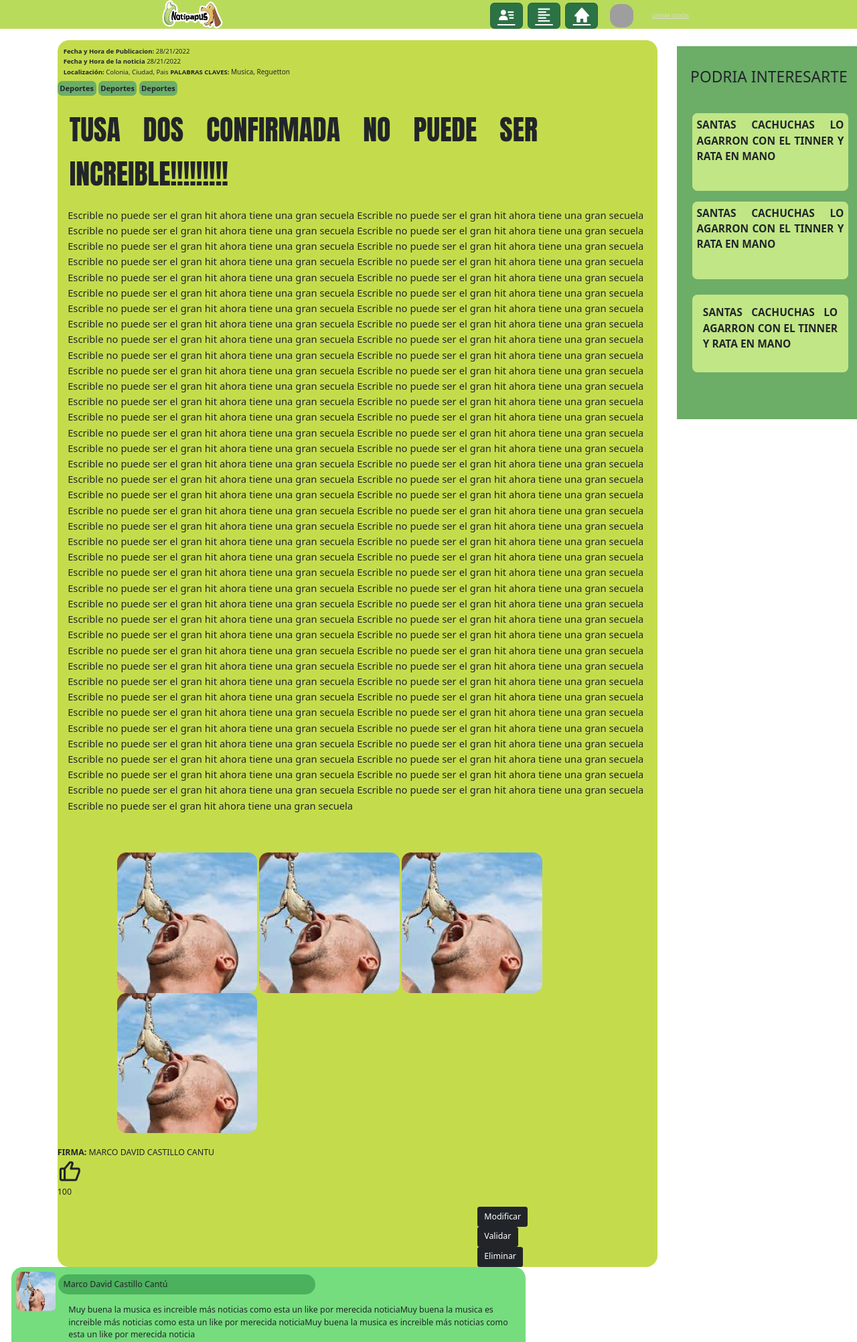
After one commit to Comicnist099/Vistas-Webs, a PHP site: page /NoticiasEntrar_revision.php in a window 1280 px wide. The commit adds this page. Shown: the top 2004 px of the page at 67% size. Run offline with PHP 8.4, Linux system fonts and the light colour scheme; the visitor is signed in with stand-in values (Sample User, id 1); some libraries are stand-ins or nearby versions; grey boxes are pictures that could not be loaded.

Commit message:
News Reviciones vistas

```diff
--- /dev/null
+++ b/Dashboard/NoticiasEntrar_revision.php
@@ -0,0 +1,124 @@
+<!DOCTYPE html>
+<html lang="en">
+<title>Insert title here</title>
+
+<link rel="stylesheet" href="css/NoticiasEntrar.css">
+<?php include('./Templates/Nav_bar.php') ?>
+<body>
+<section class="Reciente">
+    <h3>PODRIA INTERESARTE</h3><br><br><br>
+    <div class=ConjuntoNoticias>
+      <span Class="Noticia1">SANTAS CACHUCHAS LO AGARRON CON EL TINNER Y RATA EN MANO</span>
+      <span Class="Noticia2">SANTAS CACHUCHAS LO AGARRON CON EL TINNER Y RATA EN MANO</span>
+      <span Class="Noticia3">SANTAS CACHUCHAS LO AGARRON CON EL TINNER Y RATA EN MANO</span>
+    </div>
+
+  </section>
+<section class="Publicaciones2">
+
+<div class="Casilla">
+<div class=CasillaFecha>
+
+  <a style="font-weight:900">Fecha y Hora de Publicacion: </a><a>28/21/2022</a> <br>
+  <a style="font-weight:900">Fecha y Hora de la noticia </a><a>28/21/2022</a> <br>
+  <a style="font-weight:900">Localización: </a><a>Colonia, </a><a>Ciudad, </a><a>Pais </a>
+  <a style="font-weight:900">PALABRAS CLAVES: </a>Musica, Reguetton<a>
+</div>
+<div class="large-4">
+          <span>Deportes</span>
+          <span>Deportes</span>
+          <span>Deportes</span>
+        </div>
+<div class="CasillaTitulo">
+<span style=" font-weight:900"> TUSA DOS CONFIRMADA NO PUEDE SER INCREIBLE!!!!!!!!!</span><br>
+
+</div>
+<div  class="large-3" style="font-weight:400" >
+  <a>Escrible no puede ser el gran hit ahora tiene una gran secuela Escrible no puede ser el gran hit ahora tiene una gran secuela Escrible no puede ser el gran hit ahora tiene una gran secuela Escrible no puede ser el gran hit ahora tiene una gran secuela Escrible no puede ser el gran hit ahora tiene una gran secuela Escrible no puede ser el gran hit ahora tiene una gran secuela Escrible no puede ser el gran hit ahora tiene una gran secuela</a>
+  <a>Escrible no puede ser el gran hit ahora tiene una gran secuela Escrible no puede ser el gran hit ahora tiene una gran secuela Escrible no puede ser el gran hit ahora tiene una gran secuela Escrible no puede ser el gran hit ahora tiene una gran secuela Escrible no puede ser el gran hit ahora tiene una gran secuela Escrible no puede ser el gran hit ahora tiene una gran secuela Escrible no puede ser el gran hit ahora tiene una gran secuela</a>
+  <a>Escrible no puede ser el gran hit ahora tiene una gran secuela Escrible no puede ser el gran hit ahora tiene una gran secuela Escrible no puede ser el gran hit ahora tiene una gran secuela Escrible no puede ser el gran hit ahora tiene una gran secuela Escrible no puede ser el gran hit ahora tiene una gran secuela Escrible no puede ser el gran hit ahora tiene una gran secuela Escrible no puede ser el gran hit ahora tiene una gran secuela</a>
+  <a>Escrible no puede ser el gran hit ahora tiene una gran secuela Escrible no puede ser el gran hit ahora tiene una gran secuela Escrible no puede ser el gran hit ahora tiene una gran secuela Escrible no puede ser el gran hit ahora tiene una gran secuela Escrible no puede ser el gran hit ahora tiene una gran secuela Escrible no puede ser el gran hit ahora tiene una gran secuela Escrible no puede ser el gran hit ahora tiene una gran secuela</a>
+  <a>Escrible no puede ser el gran hit ahora tiene una gran secuela Escrible no puede ser el gran hit ahora tiene una gran secuela Escrible no puede ser el gran hit ahora tiene una gran secuela Escrible no puede ser el gran hit ahora tiene una gran secuela Escrible no puede ser el gran hit ahora tiene una gran secuela Escrible no puede ser el gran hit ahora tiene una gran secuela Escrible no puede ser el gran hit ahora tiene una gran secuela</a>
+  <a>Escrible no puede ser el gran hit ahora tiene una gran secuela Escrible no puede ser el gran hit ahora tiene una gran secuela Escrible no puede ser el gran hit ahora tiene una gran secuela Escrible no puede ser el gran hit ahora tiene una gran secuela Escrible no puede ser el gran hit ahora tiene una gran secuela Escrible no puede ser el gran hit ahora tiene una gran secuela Escrible no puede ser el gran hit ahora tiene una gran secuela</a>
+  <a>Escrible no puede ser el gran hit ahora tiene una gran secuela Escrible no puede ser el gran hit ahora tiene una gran secuela Escrible no puede ser el gran hit ahora tiene una gran secuela Escrible no puede ser el gran hit ahora tiene una gran secuela Escrible no puede ser el gran hit ahora tiene una gran secuela Escrible no puede ser el gran hit ahora tiene una gran secuela Escrible no puede ser el gran hit ahora tiene una gran secuela</a>
+  <a>Escrible no puede ser el gran hit ahora tiene una gran secuela Escrible no puede ser el gran hit ahora tiene una gran secuela Escrible no puede ser el gran hit ahora tiene una gran secuela Escrible no puede ser el gran hit ahora tiene una gran secuela Escrible no puede ser el gran hit ahora tiene una gran secuela Escrible no puede ser el gran hit ahora tiene una gran secuela Escrible no puede ser el gran hit ahora tiene una gran secuela</a>
+  <a>Escrible no puede ser el gran hit ahora tiene una gran secuela Escrible no puede ser el gran hit ahora tiene una gran secuela Escrible no puede ser el gran hit ahora tiene una gran secuela Escrible no puede ser el gran hit ahora tiene una gran secuela Escrible no puede ser el gran hit ahora tiene una gran secuela Escrible no puede ser el gran hit ahora tiene una gran secuela Escrible no puede ser el gran hit ahora tiene una gran secuela</a>
+  <a>Escrible no puede ser el gran hit ahora tiene una gran secuela Escrible no puede ser el gran hit ahora tiene una gran secuela Escrible no puede ser el gran hit ahora tiene una gran secuela Escrible no puede ser el gran hit ahora tiene una gran secuela Escrible no puede ser el gran hit ahora tiene una gran secuela Escrible no puede ser el gran hit ahora tiene una gran secuela Escrible no puede ser el gran hit ahora tiene una gran secuela</a>
+  <a>Escrible no puede ser el gran hit ahora tiene una gran secuela Escrible no puede ser el gran hit ahora tiene una gran secuela Escrible no puede ser el gran hit ahora tiene una gran secuela Escrible no puede ser el gran hit ahora tiene una gran secuela Escrible no puede ser el gran hit ahora tiene una gran secuela Escrible no puede ser el gran hit ahora tiene una gran secuela Escrible no puede ser el gran hit ahora tiene una gran secuela</a>
+
+</div>
+
+  <br><br><br>
+<div class="ConjuntoImg2">
+<a class="imagenPublic2" ><img src="img/descarga.jpg" alt="logotipo" ></a>
+<a class="imagenPublic2" ><img src="img/descarga.jpg" alt="logotipo" ></a>
+<a class="imagenPublic2" ><img src="img/descarga.jpg" alt="logotipo" ></a>
+<a class="imagenPublic2" ><img src="img/descarga.jpg" alt="logotipo" ></a>
+<br><br>
+
+
+</div>
+<a style="font-weight:900">FIRMA: </a> <a> MARCO DAVID CASTILLO CANTU </a><br>
+
+<i id="Hola" class='bx bx-like bx-lg' ></i>
+<p>100</p>
+<button type="button" class="btn btn-dark">Modificar</button>
+<button type="button" class="btn btn-dark">Validar</button>
+<button type="button" class="btn btn-dark">Eliminar</button>
+
+
+
+</div>
+
+</div>
+</section>
+<section class="Comentarios">
+  <div>
+  <a class="imagenComentarios" ><img src="img/descarga.jpg" alt="logotipo" ></a>
+<h6>Marco David Castillo Cantú</h6>
+<p>Muy buena la musica es increible más noticias como esta un like por merecida noticiaMuy buena la musica es increible más noticias como esta un like por merecida noticiaMuy buena la musica es increible más noticias como esta un like por merecida noticia</p>
+<a style="font-weight:900">Fecha</a><a>25/02/2022 20:10</a><br>
+<a style="font-weight:900"></a><a></a><br>
+</div>
+<button type="button" class="btn btn-primary">Responder</button>
+</section><br>
+
+<section class="Comentarios2">
+  <div>
+  <a class="imagenComentarios" ><img src="img/descarga.jpg" alt="logotipo" ></a>
+<h6>Marco David Castillo Cantú</h6>
+<p>Muy buena la musica es increible más noticias como esta un like por merecida noticiaMuy buena la musica es increible más noticias como esta un like por merecida noticiaMuy buena la musica es increible más noticias como esta un like por merecida noticia</p>
+<a style="font-weight:900">Fecha</a><a>25/02/2022 20:10</a><br>
+<a style="font-weight:900"></a><a></a><br>
+</div>
+<button type="button" class="btn btn-primary">Responder</button>
+</section><br>
+
+<section class="Comentarios">
+  <div>
+  <a class="imagenComentarios" ><img src="img/descarga.jpg" alt="logotipo" ></a>
+<h6>Marco David Castillo Cantú</h6>
+<p>Muy buena la musica es increible más noticias como esta un like por merecida noticiaMuy buena la musica es increible más noticias como esta un like por merecida noticiaMuy buena la musica es increible más noticias como esta un like por merecida noticia</p>
+<a style="font-weight:900">Fecha</a><a>25/02/2022 20:10</a><br>
+<a style="font-weight:900"></a><a></a><br>
+</div>
+<button type="button" class="btn btn-primary">Responder</button>
+</section><br>
+
+
+
+
+<div class="Escribir2">
+<i class='bx bxs-right-arrow bx-md' style='color:#458c33'  ></i>
+</div>
+<div class="Escribir">
+
+<input class="form-control" type="text" placeholder="Escribe un comentario">
+
+</div>
+
+
+<?php include('./Templates/Footer.php') ?>
+</body>
+</html>
+<script src="js/Like.js"> </script>
```
Also changed, not shown: Dashboard/Temp/noticia_inc.php (+0 -17 lines), Dashboard/css/style_noticia_revision.css (+7 -9 lines), Dashboard/noticia_revision.php (+54 -133 lines).
